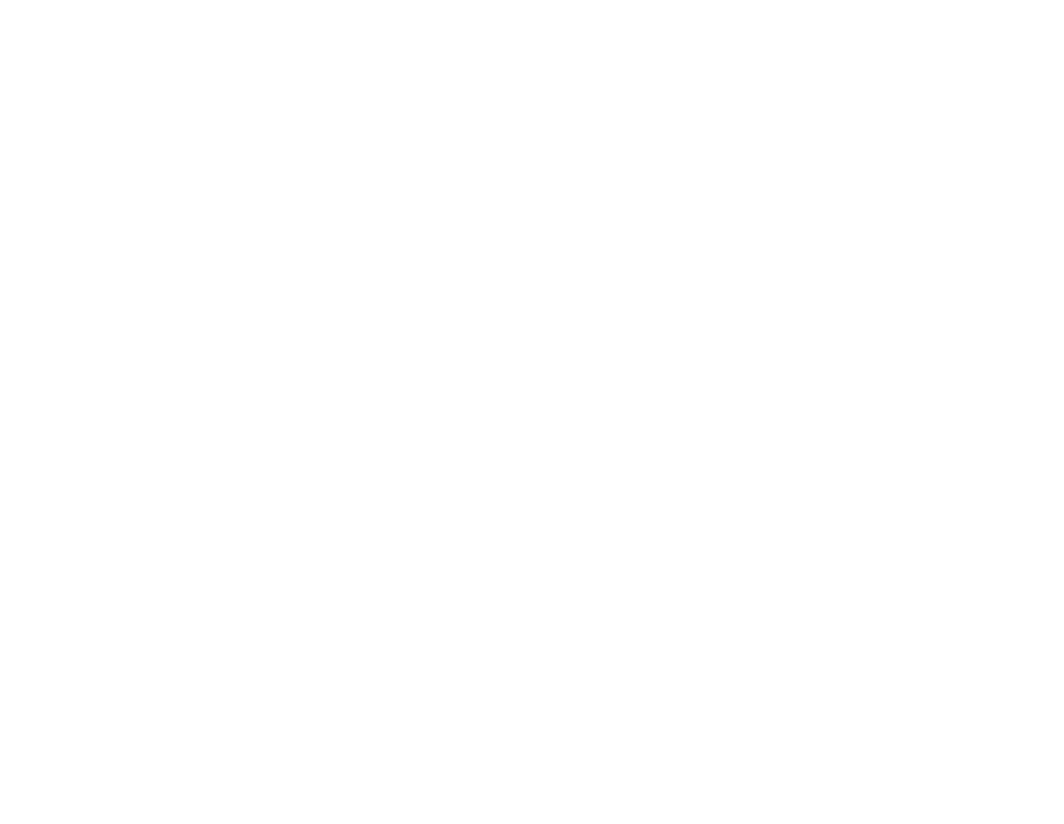
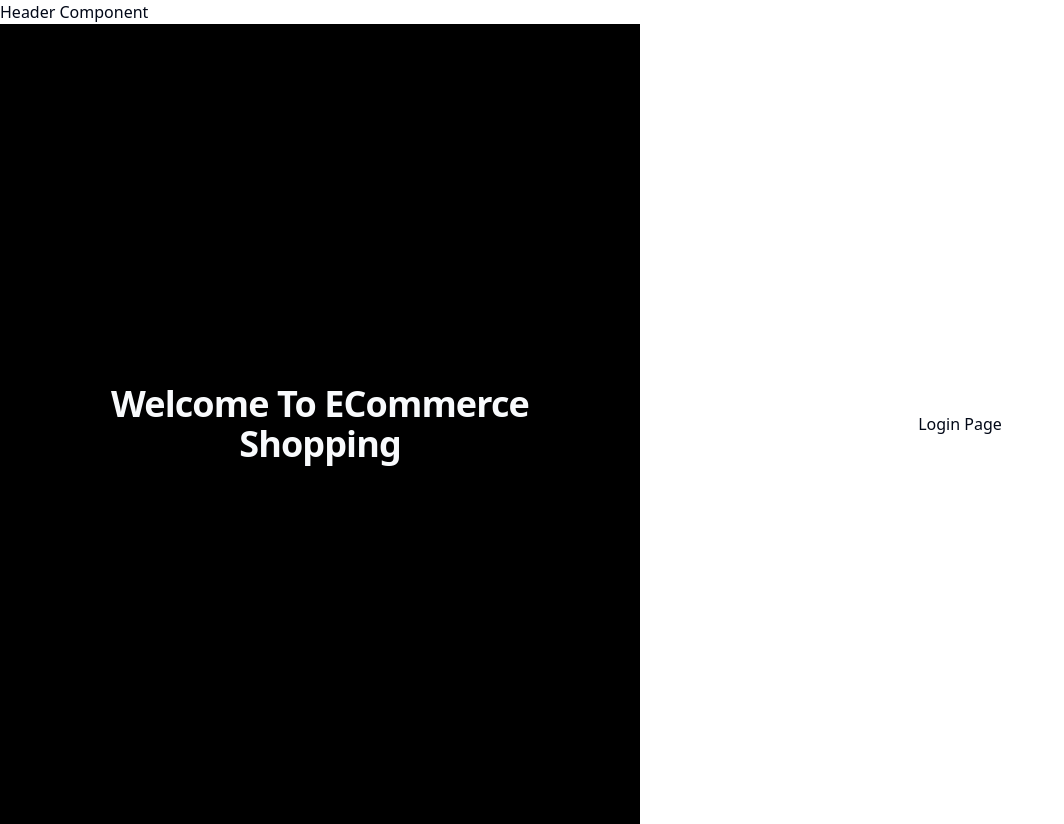
Before and after one commit to EbubeStrong/shopping_application, a React (Vite) app in the folder Client/: page /auth/login in a window 1280 px wide. Shown: the whole page, without its empty margins (0-1064 px from the left). Before the commit the page ends 800 px from the top, so only its background shows below. Built offline with nearby package versions, Linux system fonts and the light colour scheme.

Commit message:
added react-router, auth page, redux reducers.

```diff
--- a/Client/package.json
+++ b/Client/package.json
@@ -19,6 +19,7 @@
     "react": "^18.3.1",
     "react-dom": "^18.3.1",
     "react-redux": "^9.2.0",
+    "react-router-dom": "^7.1.5",
     "tailwind-merge": "^3.0.1",
     "tailwindcss-animate": "^1.0.7"
   },
--- a/Client/src/App.jsx
+++ b/Client/src/App.jsx
@@ -1,6 +1,19 @@
+import { Routes, Route } from "react-router-dom"; // ✅ Remove BrowserRouter import
 import "./App.css";
-// import { useState } from "react";
+import AuthLayout from "./components/auth/layout";
+import AuthLogin from "./Pages/auth/login";
+import AuthRegister from "./Pages/auth/register";
 
 export default function App() {
-
+  return (
+    <div className="flex flex-col overflow-hidden bg-white">
+      <h1>Header Component</h1>
+      <Routes>
+        <Route path="/auth" element={<AuthLayout />}>
+          <Route path="login" element={<AuthLogin />} />
+          <Route path="register" element={<AuthRegister />} />
+        </Route>
+      </Routes>
+    </div>
+  );
 }
--- /dev/null
+++ b/Client/src/Pages/auth/login.jsx
@@ -0,0 +1,9 @@
+
+
+const AuthLogin = () => {
+  return (
+    <div className="">Login Page</div>
+  )
+}
+
+export default AuthLogin
--- /dev/null
+++ b/Client/src/Pages/auth/register.jsx
@@ -0,0 +1,9 @@
+
+
+
+
+const AuthRegister = () => {
+  return <div className="">Login Page</div>;
+};
+
+export default AuthRegister;
--- /dev/null
+++ b/Client/src/components/auth/layout.jsx
@@ -0,0 +1,18 @@
+import {Outlet} from 'react-router-dom'
+const AuthLayout = () => {
+  return (
+    <div className="flex min-h-screen w-full">
+      <div className="hidden lg:flex items-center justify-center bg-black w-1/2 px-12">
+              <div className="max-w-md space-y-6 text-center text-primary-foreground">
+                  <h1 className="text-4xl font-extrabold tracking-tight">Welcome To ECommerce Shopping</h1>
+        </div>
+          </div>
+
+          <div className="flex flex-1 items-center justify-center bg-background px-4 py-12 sm:px-6 lg:px-8">
+              <Outlet/>
+          </div>
+    </div>
+  );
+};
+
+export default AuthLayout;
--- a/Client/src/main.jsx
+++ b/Client/src/main.jsx
@@ -1,9 +1,13 @@
-import { StrictMode } from 'react'
-import { createRoot } from 'react-dom/client'
-import App from './App.jsx'
+import { createRoot } from "react-dom/client";
+import App from "./App.jsx";
+import { BrowserRouter } from "react-router-dom";
+import { Provider } from "react-redux";
+import store from "../store/store.js";
 
-createRoot(document.getElementById('root')).render(
-  <StrictMode>
-    <App />
-  </StrictMode>,
-)
+createRoot(document.getElementById("root")).render(
+  <Provider store={store}>
+    <BrowserRouter>
+      <App />
+    </BrowserRouter>
+  </Provider>
+);
--- /dev/null
+++ b/Client/store/auth-slice/index.js
@@ -0,0 +1,24 @@
+import {createSlice} from "@reduxjs/toolkit"
+import { User } from "lucide-react";
+
+
+const initialState = {
+    isAuthenticated: false,
+    isLoading: false,
+    user: null
+}
+
+
+const authSlice = createSlice({
+  name: "auth",
+    initialState,
+    reducers: {
+        setUser: (state, action) => {
+
+      }
+  }
+});
+
+export const { setUser } = authSlice.actions
+
+export default authSlice.reducer
--- /dev/null
+++ b/Client/store/store.js
@@ -0,0 +1,11 @@
+import { configureStore } from "@reduxjs/toolkit"
+
+import authReducer from './auth-slice'
+
+const store = configureStore({
+    reducer: {
+        auth: authReducer
+    }
+})
+
+export default store
```
Also changed, not shown: 1 other file (tests, documents, lock files or other folders).
